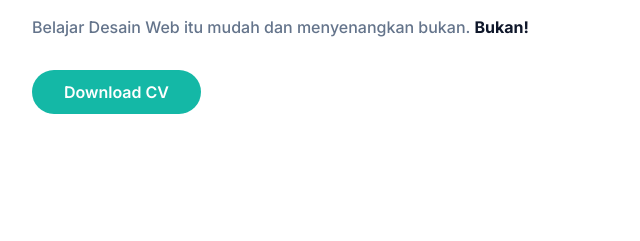
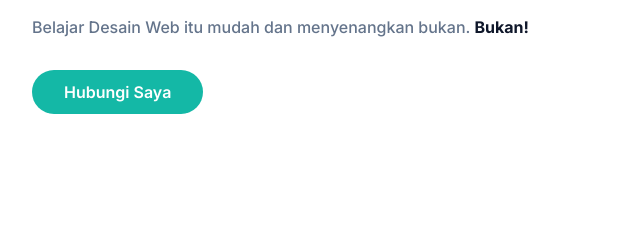
Before and after one commit to Afrizal-10/portfolio-afrizal, a website: page index.html in a window 1280 px wide. Shown: the part 397-638 px from the top of the page, 0-640 px from the left. Drawn offline with nearby package versions, Linux system fonts and the light colour scheme; a web font is replaced by a local one.

Commit message:
perbaikan fitur

```diff
--- a/index.html
+++ b/index.html
@@ -202,7 +202,7 @@
               data-aos="fade-down-left"
               data-aos-delay="1000"
               class="text-base font-semibold text-white bg-primary py-3 px-8 rounded-full hover:shadow-lg hover:opacity-80 transition duration-300 ease-in-out"
-              >Download CV</a
+              >Hubungi Saya</a
             >
           </div>
           <div
```
